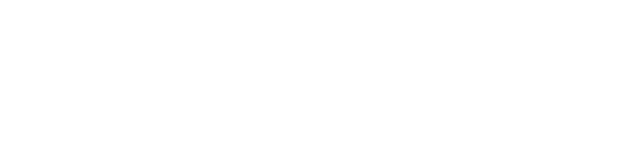
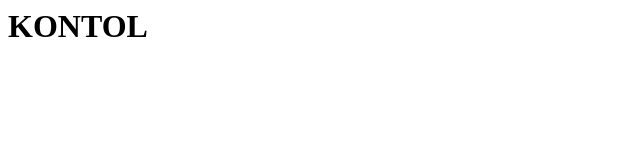
Before and after one commit to Geraltrilandhika/Geraltrilandhika, a plain HTML site: page index.html in a window 1280 px wide. Shown: the whole page, without its empty margins (0-640 px from the left). Drawn offline with Linux system fonts and the light colour scheme.

Commit message:
Update index.html

```diff
--- a/index.html
+++ b/index.html
@@ -1,2 +1,8 @@
 <html>
+<head>
+<body>
+<h1> KONTOL </h1>
+
+</body>
+</head>
 </html>
```
